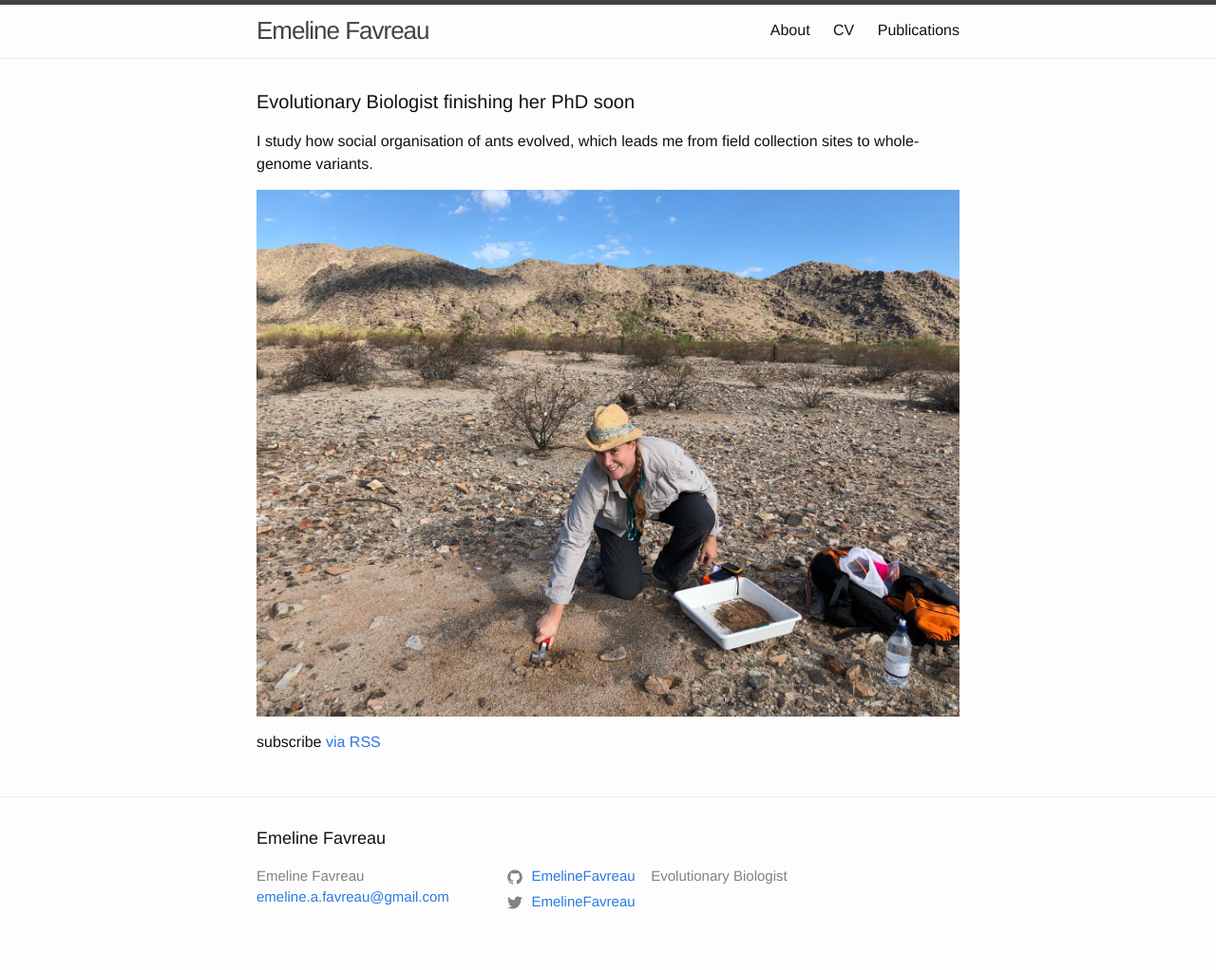
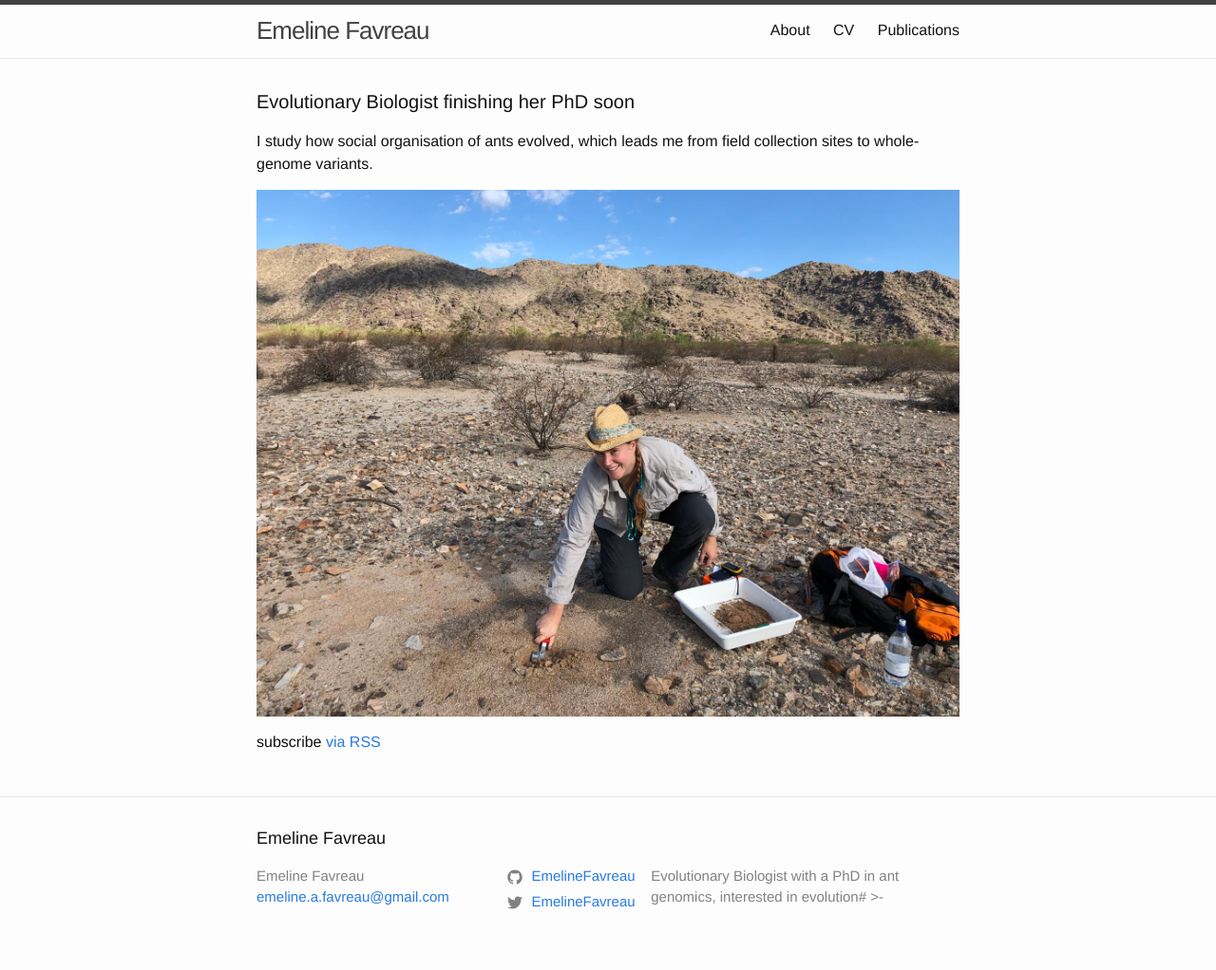
Before and after one commit to EmelineFavreau/EmelineFavreau.github.io, a Jekyll site: the page built from index.md, in a window 1280 px wide. Shown: the whole page at 95% size. Built offline with Jekyll 4.4.1, drawn with Linux system fonts in a browser that asks for light colours.

Commit message:
metadescription

```diff
--- a/_config.yml
+++ b/_config.yml
@@ -15,7 +15,7 @@
 # in the templates via {{ site.myvariable }}.
 title: Emeline Favreau
 email: emeline.a.favreau@gmail.com
-description: Evolutionary Biologist # >- # this means to ignore newlines until "baseurl:"
+description: Evolutionary Biologist with a PhD in ant genomics, interested in evolution# >- # this means to ignore newlines until "baseurl:"
 baseurl: "" # the subpath of your site, e.g. /blog
 url: "" # the base hostname & protocol for your site, e.g. http://example.com
 twitter_username: EmelineFavreau
```
